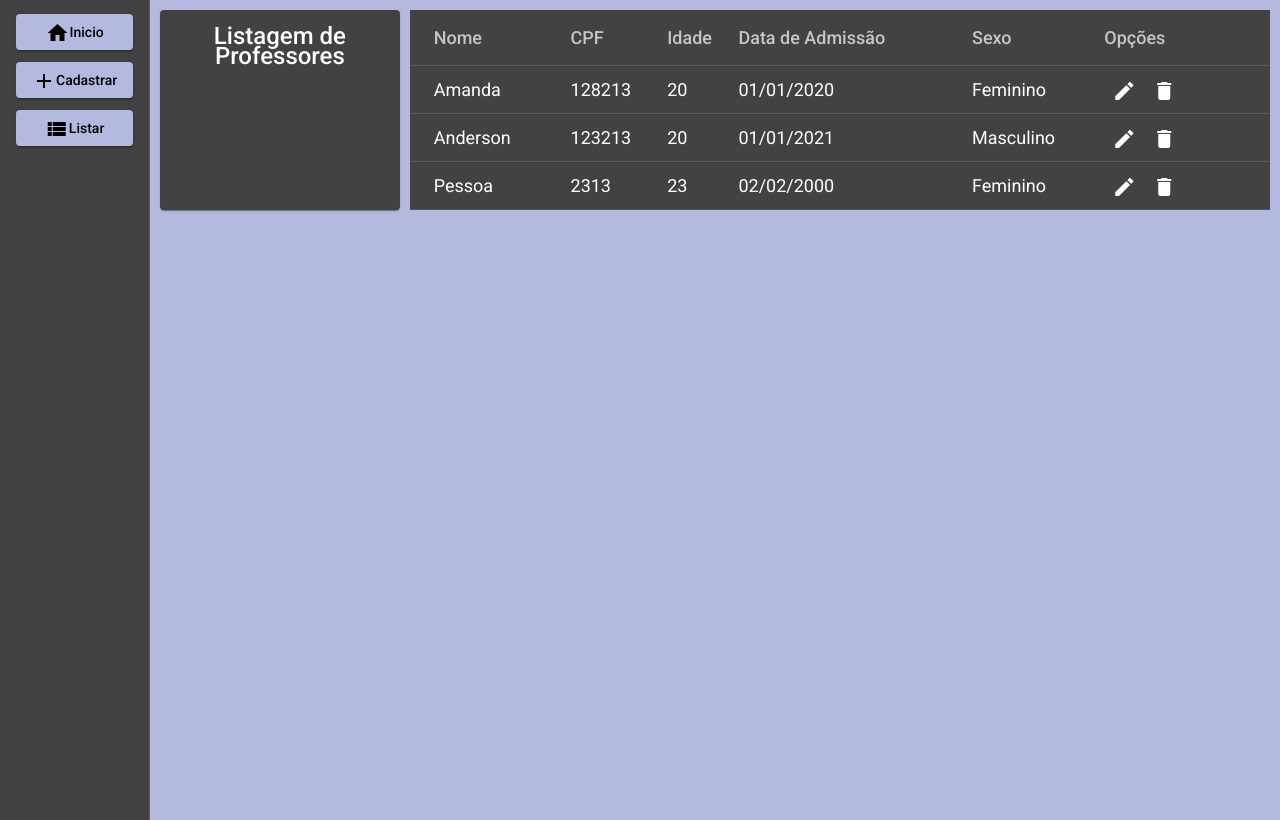
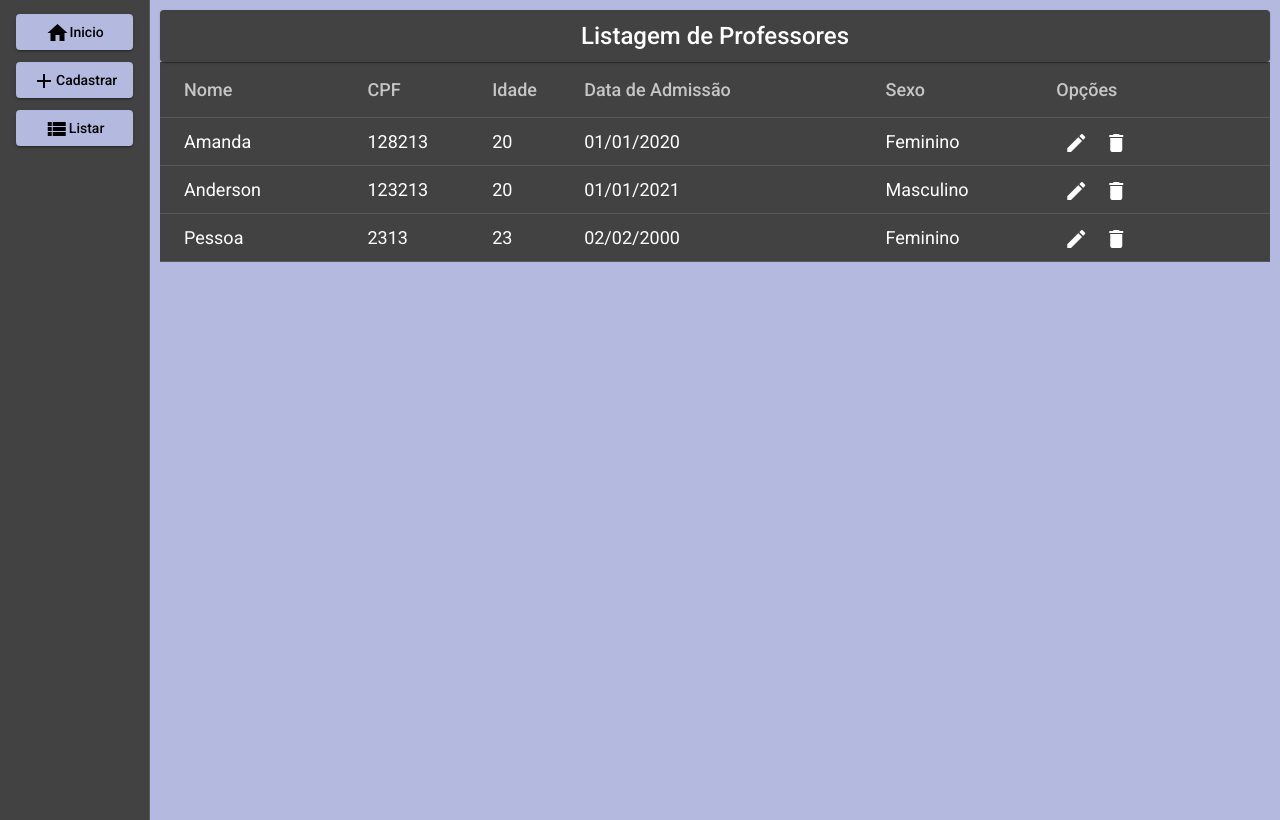
Before and after one commit to lima-anderson/projeto-pweb, an Angular app: page /listarProfessores in a window 1280 px wide. Built offline with nearby package versions, Linux system fonts and the light colour scheme; data requests are answered from the project's data file.

Commit message:
Atualizado

```diff
--- a/src/app/professores/listar-professores/listar-professores.component.html
+++ b/src/app/professores/listar-professores/listar-professores.component.html
@@ -1,5 +1,5 @@
 
-<div fxLayout="row" fxLayoutAlign="center" fxLayoutGap="10px">
+<div >
 <mat-card><mat-card-title align="center">Listagem de Professores</mat-card-title></mat-card>
 <table  mat-table [dataSource]="professores" >
   <ng-container  matColumnDef="nome">
```
